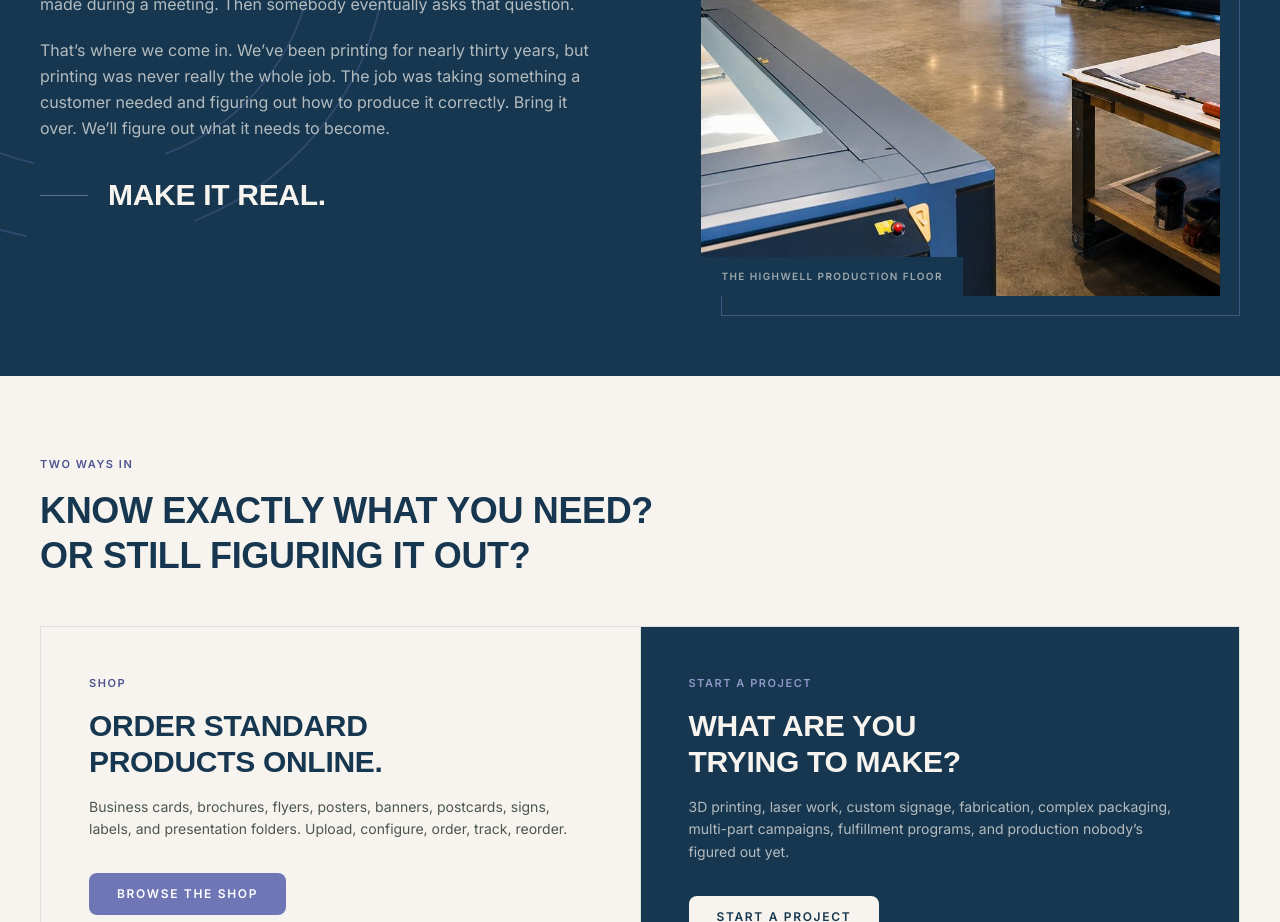
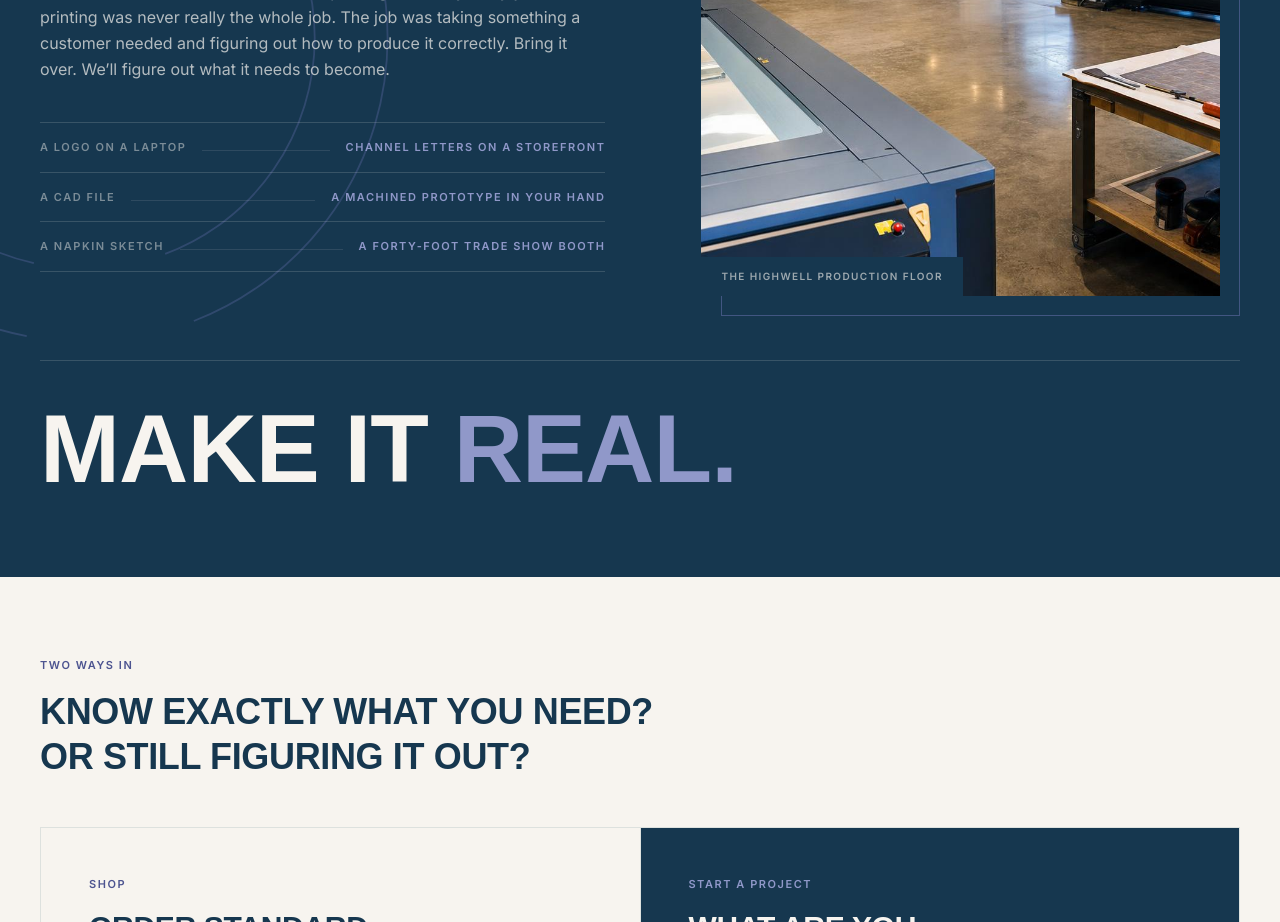
Before and after one commit to Vaylo-Studios/highwell-group, a Next.js app: page / in a window 1280 px wide. Shown: the part 4600-5522 px from the top of the page. Built offline with nearby package versions, Linux system fonts and the light colour scheme; a web font is replaced by a local one.

Commit message:
Push the Idea section further: idea-to-object ledger and oversized closing line

```diff
--- a/src/components/sections/Manifesto.tsx
+++ b/src/components/sections/Manifesto.tsx
@@ -53,11 +53,25 @@ export default function Manifesto() {
               </p>
             </Reveal>
             <Reveal delay={0.14}>
-              <div className="mt-9 flex items-center gap-5">
-                <span className="h-px w-12 bg-lavender-light/60" aria-hidden="true" />
-                <p className="font-display text-2xl uppercase tracking-wide text-paper md:text-3xl">
-                  Make it real.
-                </p>
+              <div className="mt-10 border-t border-paper/15">
+                {[
+                  { from: "A logo on a laptop", to: "Channel letters on a storefront" },
+                  { from: "A CAD file", to: "A machined prototype in your hand" },
+                  { from: "A napkin sketch", to: "A forty-foot trade show booth" },
+                ].map((row) => (
+                  <div
+                    key={row.from}
+                    className="flex items-baseline justify-between gap-4 border-b border-paper/15 py-4"
+                  >
+                    <p className="text-[11px] font-semibold uppercase tracking-[0.14em] text-paper/45">
+                      {row.from}
+                    </p>
+                    <span className="hidden h-px flex-1 bg-paper/10 sm:block" aria-hidden="true" />
+                    <p className="text-right text-[11px] font-semibold uppercase tracking-[0.14em] text-lavender-light">
+                      {row.to}
+                    </p>
+                  </div>
+                ))}
               </div>
             </Reveal>
           </div>
@@ -83,6 +97,14 @@ export default function Manifesto() {
             </div>
           </Reveal>
         </div>
+
+        <Reveal delay={0.08}>
+          <div className="mt-16 border-t border-paper/15 pt-10">
+            <p className="font-display text-5xl uppercase leading-none tracking-tight md:text-7xl lg:text-8xl">
+              Make it <span className="text-lavender-light">real.</span>
+            </p>
+          </div>
+        </Reveal>
       </div>
     </section>
   );
```
